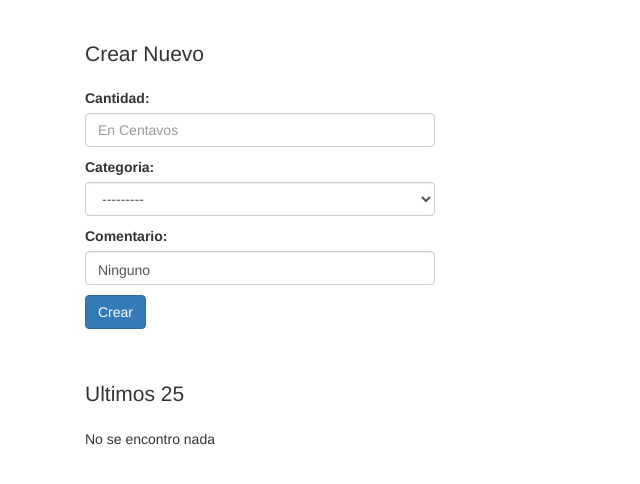
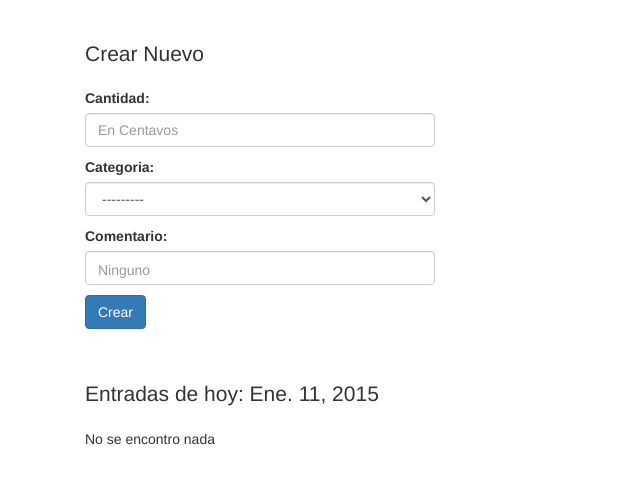
Before and after one commit to bliti/diario, a Django app: page /dashboard/ in a window 1280 px wide. Shown: the part 51-535 px from the top of the page, without its empty margins (0-640 px from the left). Run offline with Django 3.2, Linux system fonts and the light colour scheme; the visitor is signed in with stand-in values (Sample User, id 1); data that the repository does not hold is empty; some libraries are stand-ins or nearby versions.

Commit message:
en espanol las fechas y ahorita el cuadre diario

```diff
--- a/cosa/forms.py
+++ b/cosa/forms.py
@@ -15,10 +15,10 @@ class CrearCosaForm(forms.Form):
 
     categoria = forms.ModelChoiceField(queryset=Categoria.objects.none(), widget=forms.Select(attrs={"class": "form-control", "id": "categoria"}))
 
-    comentario = forms.CharField(label="Comentario", widget=forms.TextInput(attrs={
+    comentario = forms.CharField(label="Comentario", required=False, widget=forms.TextInput(attrs={
         "class": "form-control input-padding",
         "id": "comentario",
-        "value": 'Ninguno'
+        "placeholder": "Ninguno"
         }))
 
 
--- a/cosa/models.py
+++ b/cosa/models.py
@@ -18,5 +18,5 @@ class Cosa(models.Model):
         ordering = ['-pk']
 
 
-    #def __unicode__(self):
-    #    return '{0}{1}'.format(self.categoria, self.cantidad)
+    def __unicode__(self):
+        return '{0}, {1}'.format(self.categoria, self.cantidad)
--- a/pagina/templates/dashboard_main.html
+++ b/pagina/templates/dashboard_main.html
@@ -20,7 +20,7 @@
 
 	  <div class="container diario">
 		  <div class="col-sm-12">
-  			<p class="lead">Ultimos 25</p>
+  			<p class="lead">Entradas de hoy: {{fecha_de_hoy}}</p>
 
 		  {% if cosas %}
 
@@ -37,9 +37,9 @@
 				<td>{{cosa.categoria}}</td>
 				<td>{{cosa.fecha}}</td>
 
-				{% if cosa.comentario == "Ninguno" %}
+				{% if cosa.comentario == "" %}
 
-				<td class="ninguno">{{cosa.comentario}}</td>
+				<td class="ninguno">Ninguno</td>
 
 				{% else %}
 
--- a/pagina/views.py
+++ b/pagina/views.py
@@ -2,6 +2,7 @@ from django.http import HttpResponseRedirect
 from django.views.generic import TemplateView, View
 from django.shortcuts import render
 from django.core.urlresolvers import reverse_lazy
+from datetime import datetime
 from cosa.models import Cosa
 from categoria.models import Categoria
 from cosa.forms import CrearCosaForm, DeleteCosaForm
@@ -18,9 +19,12 @@ class DashboardView(TemplateView):
     def get(self, request, *args, **kwargs):
         form = self.form_class()
         form.fields['categoria'].queryset = Categoria.objects.filter(user=request.user)
-        cosas = Cosa.objects.filter(user=self.request.user)[:25]
 
-        return render(request, self.template_name, {'cosas': cosas, 'form': form})
+        return render(request, self.template_name, {
+            'cosas': Cosa.objects.filter(user=self.request.user)[:25],
+            'form': form,
+            'fecha_de_hoy': datetime.today().date()
+            })
 
 
     def post(self, request, *args, **kwargs):
@@ -37,7 +41,11 @@ class DashboardView(TemplateView):
 
             return HttpResponseRedirect(reverse_lazy('dashboard'))
 
-        return render(request, self.template_name, {'form': form})
+        return render(request, self.template_name, {
+            'cosas': Cosa.objects.filter(user=self.request.user)[:25],
+            'form': form,
+            'fecha_de_hoy': datetime.today().date()
+            })
 
 
 class DeleteCosaView(View):
--- a/settings.py
+++ b/settings.py
@@ -81,7 +81,7 @@ DATABASES = {
 # Internationalization
 # https://docs.djangoproject.com/en/1.7/topics/i18n/
 
-LANGUAGE_CODE = 'en-us'
+LANGUAGE_CODE = 'es'
 
 TIME_ZONE = 'America/Puerto_Rico'
 
```
